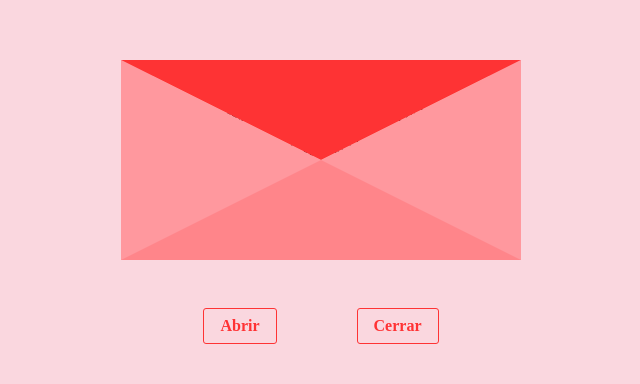
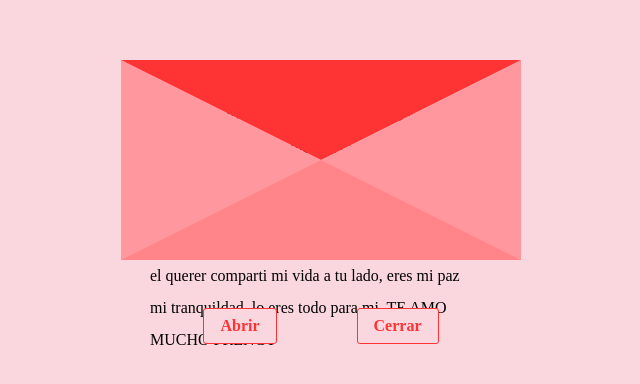
Before and after one commit to JersonJr24/carta, a plain HTML site: page index.html in a window 1280 px wide. Shown: the part 198-582 px from the top of the page, without its empty margins (319-959 px from the left). Drawn offline with Linux system fonts and the light colour scheme.

Commit message:
Update index.html

```diff
--- a/index.html
+++ b/index.html
@@ -12,7 +12,7 @@
       <div class="cover"></div>
       <span class="heart">♥</span>
       <p class="paper" id="mainMessage">
-        En este día especial de amor y amistad, celebremos los lazos que nos unen. Que la alegría y el cariño nos acompañen siempre. ¡Feliz día!
+        no sere bueno escribiendo a mano, pero si se programar y te programe una carta :). con la intencion de decirte que eres muy especial para mi, formas parte de mi momentos mas preciados, la persona que cuando veo a los ojos haces sentir el querer comparti mi vida a tu lado, eres mi paz mi tranquildad, lo eres todo para mi. TE AMO MUCHO FRENCY
       </p>
       <div class="letter"></div>
     </div>
```
